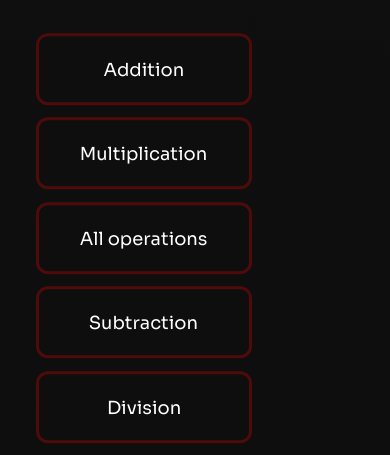
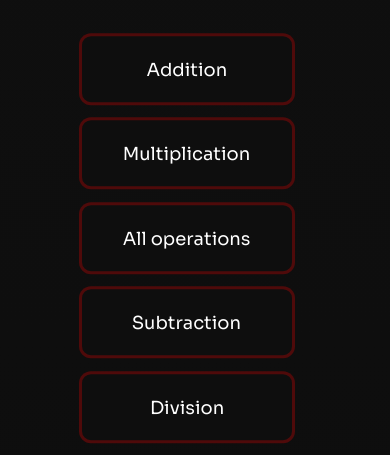
Before and after one commit to TheProlifical/mqg, a plain HTML site: page index.html in a window 390 px wide. Shown: the part 209-664 px from the top of the page. Drawn offline with nearby package versions, Linux system fonts and the light colour scheme.

Commit message:
Update global.css

```diff
--- a/global.css
+++ b/global.css
@@ -88,23 +88,23 @@ ul li:hover {
         text-align: center!important;
     }
     .links li:nth-child(1) {
-        left: 37%;
+        left: 48%;
         top: 25%;
     }
     .links li:nth-child(4) {
-        left: 37%;
+        left: 48%;
         top: 35%;
     }
     .links li:nth-child(3) {
-        left: 37%;
+        left: 48%;
         top: 45%;
     }
     .links li:nth-child(2) {
-        left: 37%;
+        left: 48%;
         top: 55%;
     }
     .links li:nth-child(5) {
-        left: 37%;
+        left: 48%;
         top: 65%;
     }
 
```
